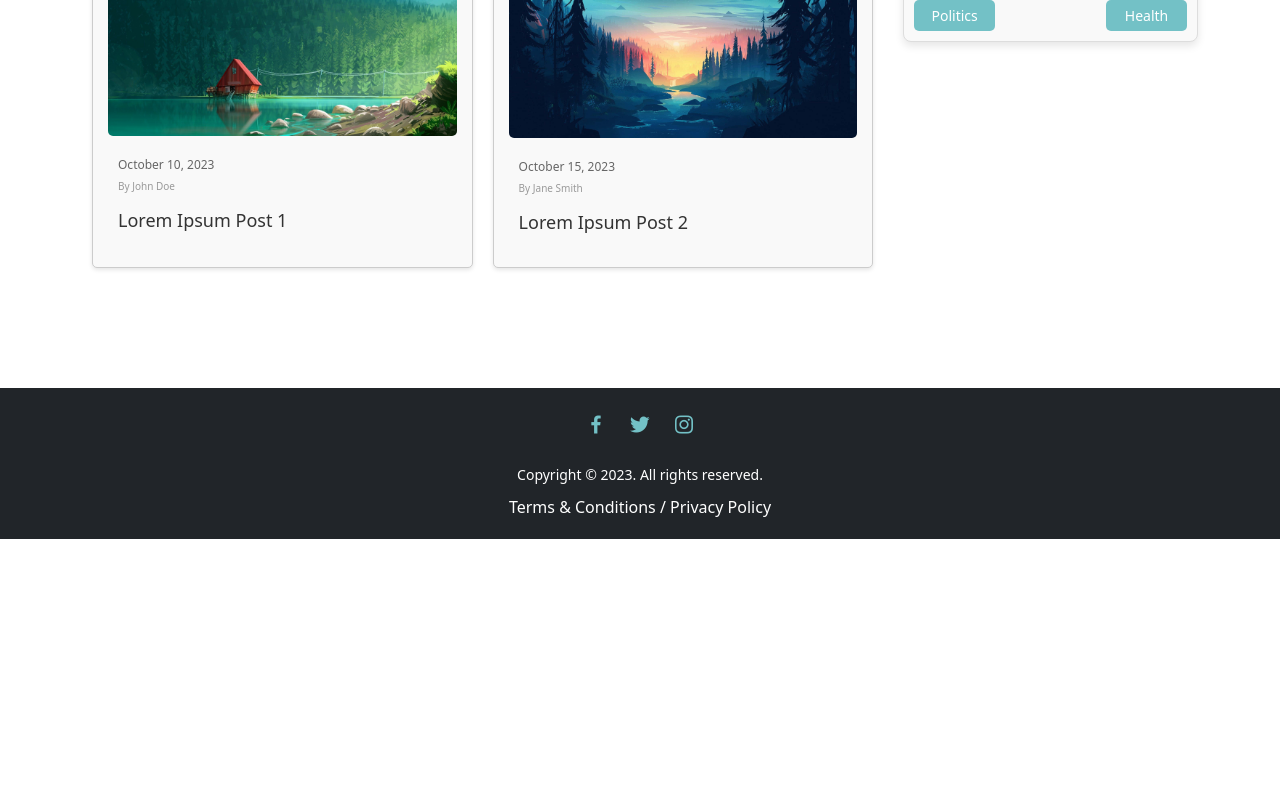
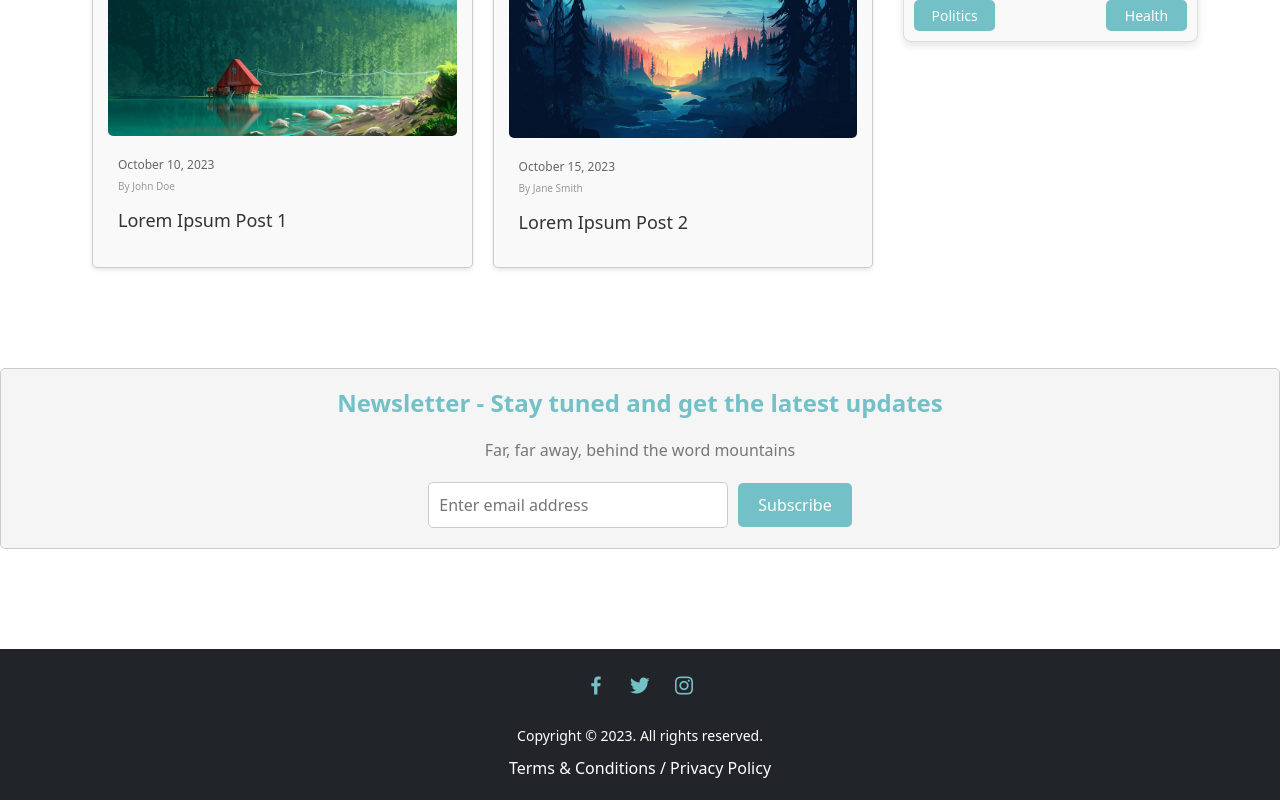
Before and after one commit to oohkim/react-app-capstone, a React (Vite) app: page / in a window 1280 px wide. Shown: the part 2083-2883 px from the top of the page. Before the commit the page ends 2622 px from the top, so only its background shows below. Built offline with nearby package versions, Linux system fonts and the light colour scheme.

Commit message:
Created the newsletter component

```diff
--- a/src/components/Hero/Hero.css
+++ b/src/components/Hero/Hero.css
@@ -1,13 +1,11 @@
-/* Style for the slider container */
 .slider-container {
   max-width: 800px;
   margin: 0 auto;
   padding: 20px;
   overflow: hidden;
-  width: 100%; /* Make sure the container is 100% width */
+  width: 100%;
 }
 
-/* Style for each slide */
 .slider-slide {
   display: flex;
   align-items: center;
@@ -15,7 +13,6 @@
   border: 1px solid #ccc; */
   border-radius: 5px;
   padding: 150px;
-  /* margin: 50px; */
   overflow: hidden;
 }
 
@@ -25,57 +22,48 @@
   align-items: center;
 }
 
-/* Style for the image in each slide */
 .slider-image img {
   max-width: 100%;
-  max-height: 300px; /* Adjust the maximum height as needed */
+  max-height: 300px;
   height: auto;
   margin-right: 20px;
 }
 
-/* Style for the details in each slide */
 .slider-details {
   flex: 1;
 }
 
-/* Style for the date */
 .date {
   font-size: 14px;
   color: #777;
 }
 
-/* Style for the category */
 .category {
   font-size: 14px;
   color: #777;
   margin-top: 10px;
 }
 
-/* Style for the title */
 .title {
   font-size: 24px;
   margin: 10px 0;
 }
 
-/* Style for the content */
 .content {
   font-size: 16px;
   line-height: 1.4;
 }
 
-/* Style for the slider dots */
 .slick-dots {
   text-align: center;
   margin-top: 20px;
 }
 
-/* Style for each dot */
 .slick-dots li button:before {
   font-size: 14px;
   color: #777;
 }
 
-/* Style for active dots */
 .slick-dots li.slick-active button:before {
   color: #73C1C6;
 }
--- a/src/components/Hero/Hero.jsx
+++ b/src/components/Hero/Hero.jsx
@@ -41,8 +41,8 @@ const Hero = () => {
     dots: true,
     infinite: true,
     speed: 500,
-    slidesToShow: 1, // Set the number of slides to show to 1
-    slidesToScroll: 1, // Set the number of slides to scroll to 1
+    slidesToShow: 1,
+    slidesToScroll: 1,
     focusOnSelect: true,
   };
 
--- /dev/null
+++ b/src/components/Newsletter/Newsletter.css
@@ -0,0 +1,53 @@
+.newsletter {
+    text-align: center;
+    background-color: #f5f5f5;
+    border: 1px solid #ccc;
+    border-radius: 5px;
+    padding: 20px;
+    margin: 20px 0;
+}
+
+.newsletter h2 {
+    font-size: 24px;
+    color: #73C1C6;
+}
+
+.newsletter p {
+    font-size: 16px;
+    color: #777;
+    margin-top: 10px;
+}
+
+.newsletter form {
+    display: flex;
+    justify-content: center;
+    align-items: center;
+    margin-top: 20px;
+}
+
+.newsletter input[type="email"] {
+    padding: 10px;
+    border: 1px solid #ccc;
+    border-radius: 5px;
+    width: 300px;
+}
+
+.newsletter button {
+    background-color: #73C1C6;
+    color: #fff;
+    border: none;
+    border-radius: 5px;
+    padding: 10px 20px;
+    margin-left: 10px;
+    cursor: pointer;
+}
+
+.newsletter button:hover {
+    background-color: #5A9DA9;
+}
+
+.custom-input:focus {
+    border-color: #73C1C6;
+    box-shadow: 0 0 5px rgba(115, 193, 198, 0.7);
+    outline: 2px solid #73C1C6;
+}
--- /dev/null
+++ b/src/components/Newsletter/Newsletter.jsx
@@ -0,0 +1,17 @@
+import React from 'react';
+import './Newsletter.css';
+
+const Newsletter = () => {
+  return (
+    <div className="newsletter">
+      <h2 style={{ color: '#73C1C6' }}>Newsletter - Stay tuned and get the latest updates</h2>
+      <p>Far, far away, behind the word mountains</p>
+      <form>
+        <input type="email" placeholder="Enter email address" className="custom-input" />
+        <button type="submit">Subscribe</button>
+      </form>
+    </div>
+  );
+};
+
+export default Newsletter;
--- a/src/pages/Home/Home.jsx
+++ b/src/pages/Home/Home.jsx
@@ -1,12 +1,14 @@
 import React from "react";
 import Hero from "../../components/Hero/Hero";
 import LatestPost from "../../components/LatestPost/LatestPost";
+import Newsletter from "../../components/Newsletter/Newsletter";
 
 const Home = () => {
     return (
       <>
         <Hero />
         <LatestPost />
+        <Newsletter />
       </>
     );
   };
```
